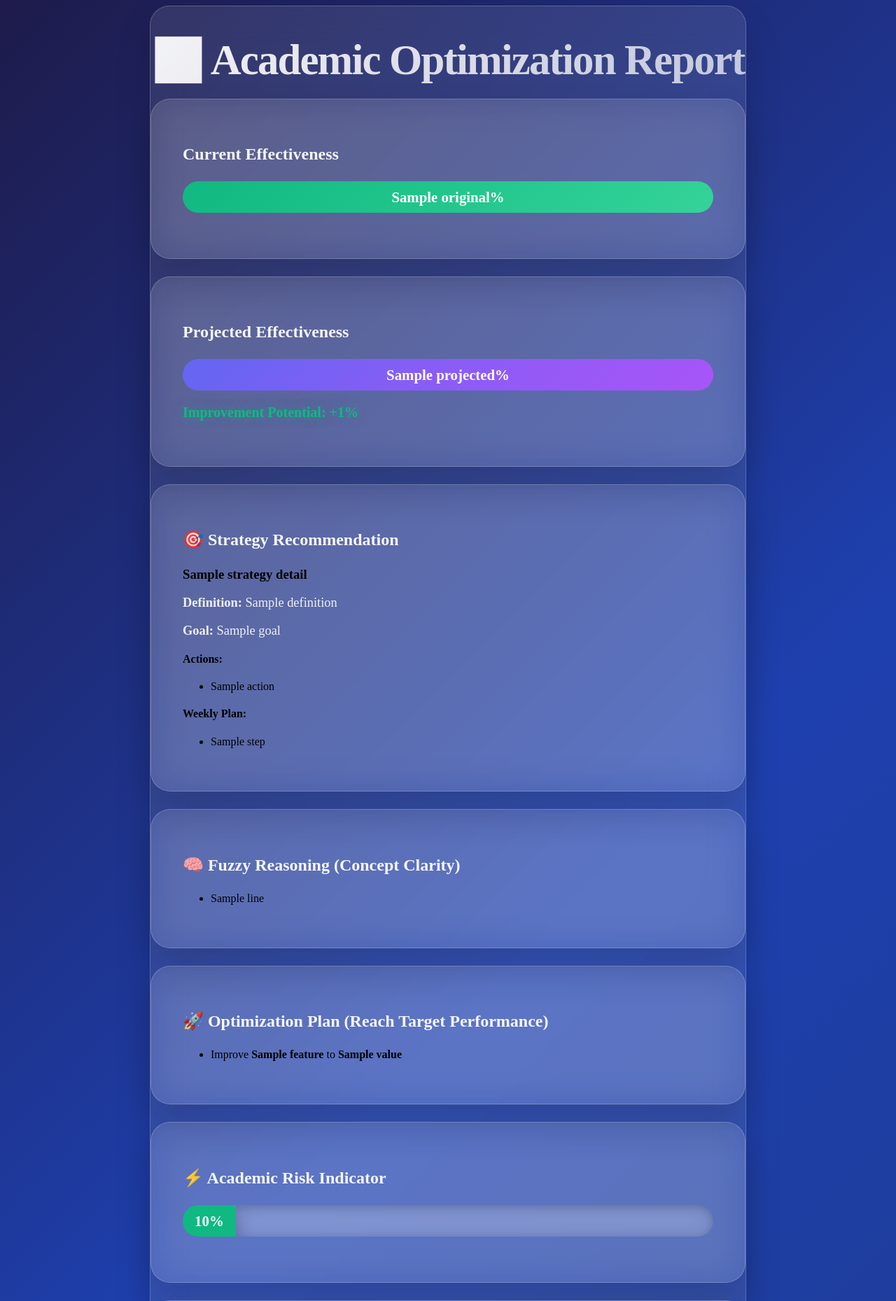
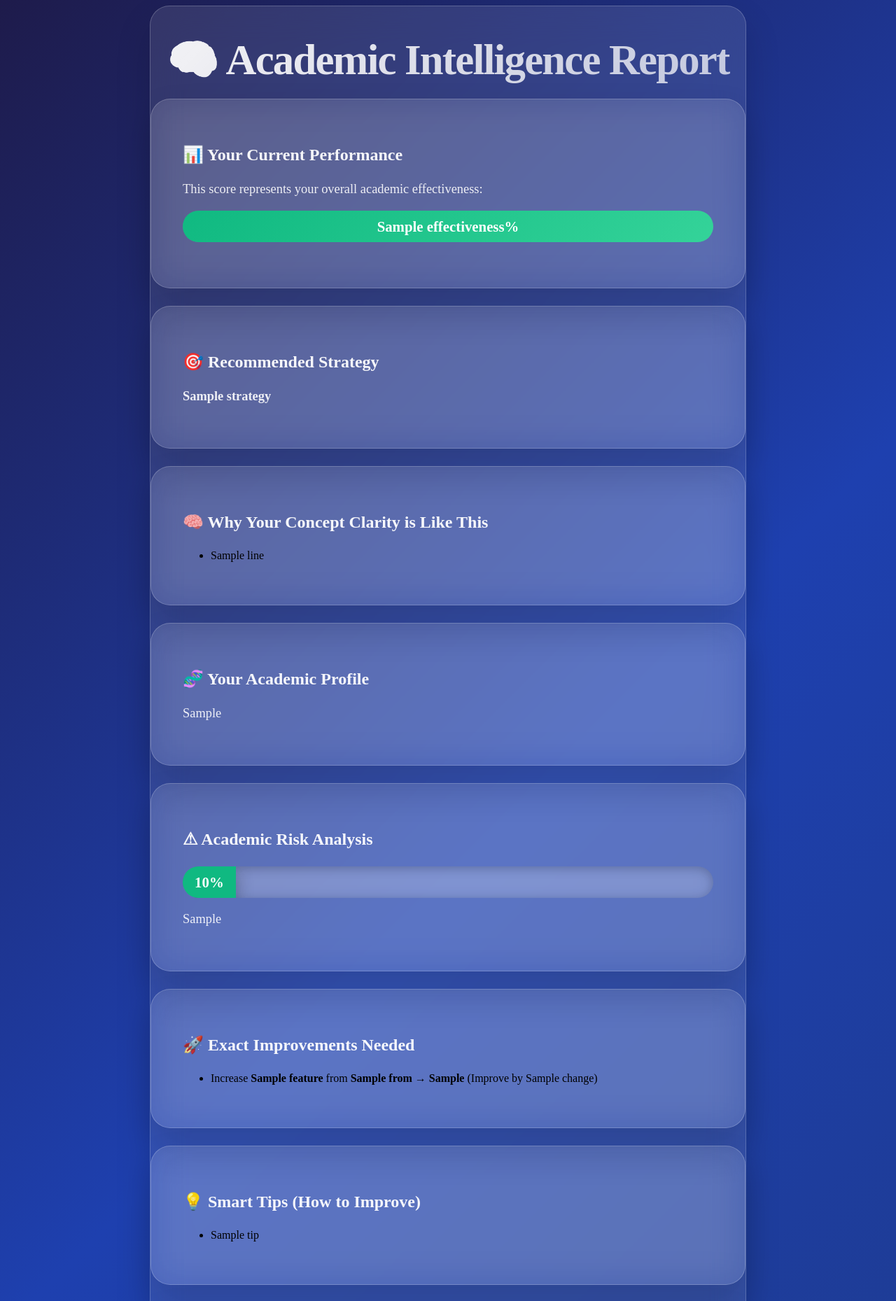
Before and after one commit to ABHIGH15/academic-advisory-system, a Flask app: template templates/result.html in a window 1280 px wide. Shown: the top 1859 px of the page at 70% size. Run offline with Flask 3, Linux system fonts and the light colour scheme; the template is opened without the code that fills it: most values are stand-ins (such as "Sample title", 1, 10 or a date in 2020); parts of the project's set-up code (start-up, migrations or seed data) failed here and were passed over.

Commit message:
Update result.html

```diff
--- a/templates/result.html
+++ b/templates/result.html
@@ -1,7 +1,7 @@
 <!DOCTYPE html>
 <html>
 <head>
-    <title>Academic Optimization Report</title>
+    <title>Academic Intelligence Report</title>
 
     <script src="https://cdn.jsdelivr.net/npm/chart.js"></script>
 
@@ -14,62 +14,34 @@
 <body class="soft-report-bg">
 <div class="container soft-glass">
 
-    <h1 class="soft-title">📊 Academic Optimization Report</h1>
+    <h1 class="soft-title">🧠 Academic Intelligence Report</h1>
 
     <!-- ================= EFFECTIVENESS ================= -->
 
     <div class="card soft-card">
-        <h2>Current Effectiveness</h2>
+        <h2>📊 Your Current Performance</h2>
+        <p>This score represents your overall academic effectiveness:</p>
+
         <div class="progress-bar soft-progress">
-            <div class="progress soft-fill-progress" style="width: {{ result.Simulation.Original }}%;">
-                {{ result.Simulation.Original }}%
+            <div class="progress soft-fill-progress"
+                 style="width: {{ result.Effectiveness }}%;">
+                {{ result.Effectiveness }}%
             </div>
         </div>
-    </div>
-
-    <div class="card soft-card">
-        <h2>Projected Effectiveness</h2>
-        <div class="progress-bar soft-progress blue-soft">
-            <div class="progress soft-blue-progress" style="width: {{ result.Simulation.Projected }}%;">
-                {{ result.Simulation.Projected }}%
-            </div>
-        </div>
-
-        <p class="improvement soft-gain">
-            Improvement Potential: +{{ result.Simulation.Improvement_Percent }}%
-        </p>
     </div>
 
     <!-- ================= STRATEGY ================= -->
 
     <div class="card soft-card">
-        <h2>🎯 Strategy Recommendation</h2>
-
-        <h3>{{ result.Strategy_Details.name }}</h3>
-
-        <p><strong>Definition:</strong> {{ result.Strategy_Details.definition }}</p>
-        <p><strong>Goal:</strong> {{ result.Strategy_Details.goal }}</p>
-
-        <h4>Actions:</h4>
-        <ul>
-            {% for action in result.Strategy_Details.actions %}
-                <li>{{ action }}</li>
-            {% endfor %}
-        </ul>
-
-        <h4>Weekly Plan:</h4>
-        <ul>
-            {% for step in result.Strategy_Details.weekly_plan %}
-                <li>{{ step }}</li>
-            {% endfor %}
-        </ul>
+        <h2>🎯 Recommended Strategy</h2>
+        <p><strong>{{ result.Strategy }}</strong></p>
     </div>
 
-    <!-- ================= FUZZY EXPLANATION ================= -->
+    <!-- ================= CONCEPT EXPLANATION ================= -->
 
     {% if result.Concept_Explanation %}
     <div class="card soft-card">
-        <h2>🧠 Fuzzy Reasoning (Concept Clarity)</h2>
+        <h2>🧠 Why Your Concept Clarity is Like This</h2>
         <ul>
             {% for line in result.Concept_Explanation %}
                 <li>{{ line }}</li>
@@ -78,27 +50,17 @@
     </div>
     {% endif %}
 
-    <!-- ================= OPTIMIZATION (🔥 NEW FEATURE) ================= -->
+    <!-- ================= CLUSTER INTERPRETATION ================= -->
 
-    {% if result.Optimization_Plan %}
     <div class="card soft-card">
-        <h2>🚀 Optimization Plan (Reach Target Performance)</h2>
-
-        <ul>
-            {% for step in result.Optimization_Plan %}
-                <li>
-                    Improve <strong>{{ step.feature.replace('_',' ') }}</strong>
-                    to <strong>{{ step.value }}</strong>
-                </li>
-            {% endfor %}
-        </ul>
+        <h2>🧬 Your Academic Profile</h2>
+        <p>{{ result.Cluster_Insight }}</p>
     </div>
-    {% endif %}
 
     <!-- ================= RISK ================= -->
 
     <div class="card soft-card">
-        <h2>⚡ Academic Risk Indicator</h2>
+        <h2>⚠ Academic Risk Analysis</h2>
 
         <div class="progress-bar soft-progress">
             <div class="progress"
@@ -111,28 +73,49 @@
                 {{ result.Risk_Score }}%
             </div>
         </div>
+
+        <p style="margin-top:15px;">
+            {{ result.Risk_Reason }}
+        </p>
     </div>
 
-    <!-- ================= CLUSTER ================= -->
+    <!-- ================= OPTIMIZATION ================= -->
 
+    {% if result.Optimization_Insights %}
     <div class="card soft-card">
-        <h2>🧬 Cluster Profile</h2>
-        <p>Cluster ID: <strong>{{ result.Cluster }}</strong></p>
+        <h2>🚀 Exact Improvements Needed</h2>
+
+        <ul>
+            {% for step in result.Optimization_Insights %}
+                <li>
+                    Increase <strong>{{ step.feature.replace('_',' ') }}</strong>
+                    from <strong>{{ step.from }}</strong>
+                    → <strong>{{ step.to }}</strong>
+                    (Improve by {{ step.change }})
+                </li>
+            {% endfor %}
+        </ul>
     </div>
+    {% endif %}
 
-    <!-- ================= AI SUMMARY ================= -->
+    <!-- ================= SMART TIPS ================= -->
 
-    {% if result.AI_Summary %}
+    {% if result.Smart_Tips %}
     <div class="card soft-card">
-        <h2>🧠 AI Summary</h2>
-        <p>{{ result.AI_Summary }}</p>
+        <h2>💡 Smart Tips (How to Improve)</h2>
+
+        <ul>
+            {% for tip in result.Smart_Tips %}
+                <li>{{ tip }}</li>
+            {% endfor %}
+        </ul>
     </div>
     {% endif %}
 
     <!-- ================= RADAR ================= -->
 
     <div class="card soft-card">
-        <h2>📈 Academic Profile</h2>
+        <h2>📈 Your Academic Profile</h2>
         <canvas id="radarChart"></canvas>
     </div>
 
@@ -140,12 +123,10 @@
 
     <div class="card soft-card center">
         <form action="/download_report" method="post">
-            <input type="hidden" name="original" value="{{ result.Simulation.Original }}">
-            <input type="hidden" name="projected" value="{{ result.Simulation.Projected }}">
-            <input type="hidden" name="improvement" value="{{ result.Simulation.Improvement_Percent }}">
+            <input type="hidden" name="effectiveness" value="{{ result.Effectiveness }}">
             <input type="hidden" name="risk" value="{{ result.Risk_Score }}">
             <input type="hidden" name="strategy" value="{{ result.Strategy }}">
-            <input type="hidden" name="summary" value="{{ result.AI_Summary }}">
+            <input type="hidden" name="summary" value="{{ result.Cluster_Insight }}">
 
             <button type="submit" class="btn-primary">
                 📄 Download Report
@@ -171,7 +152,7 @@ new Chart(ctx, {
     data: {
         labels: [
             "Attendance",
-            "Concept Clarity",
+            "Concept",
             "Practice",
             "Internal",
             "Assignment",
```
